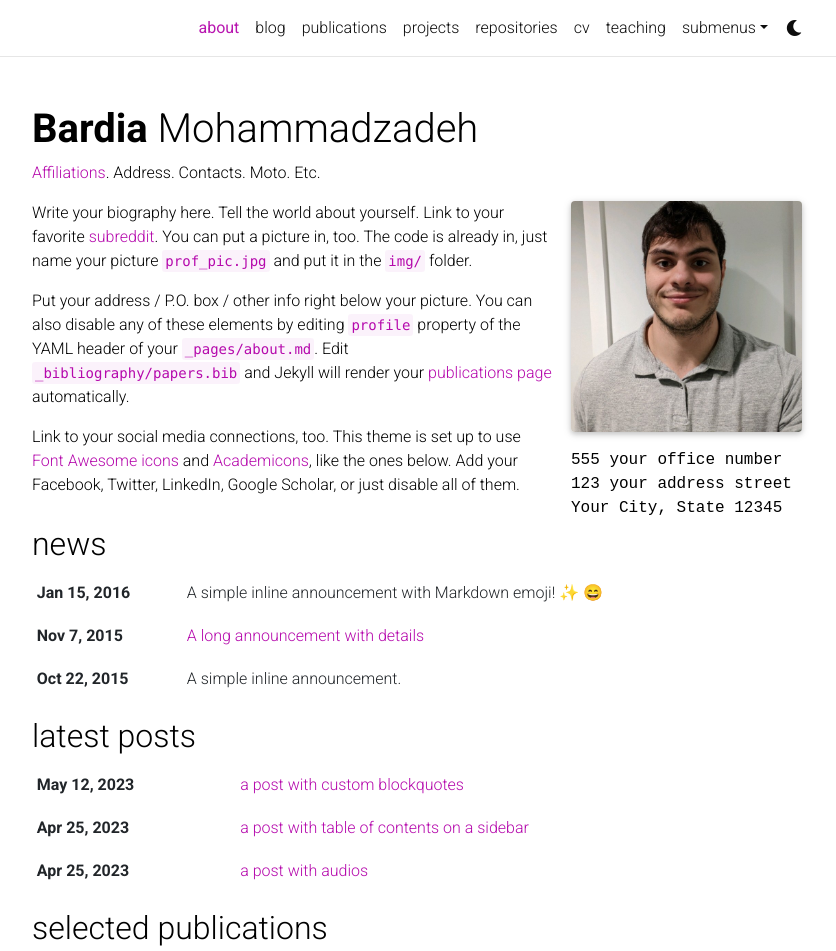
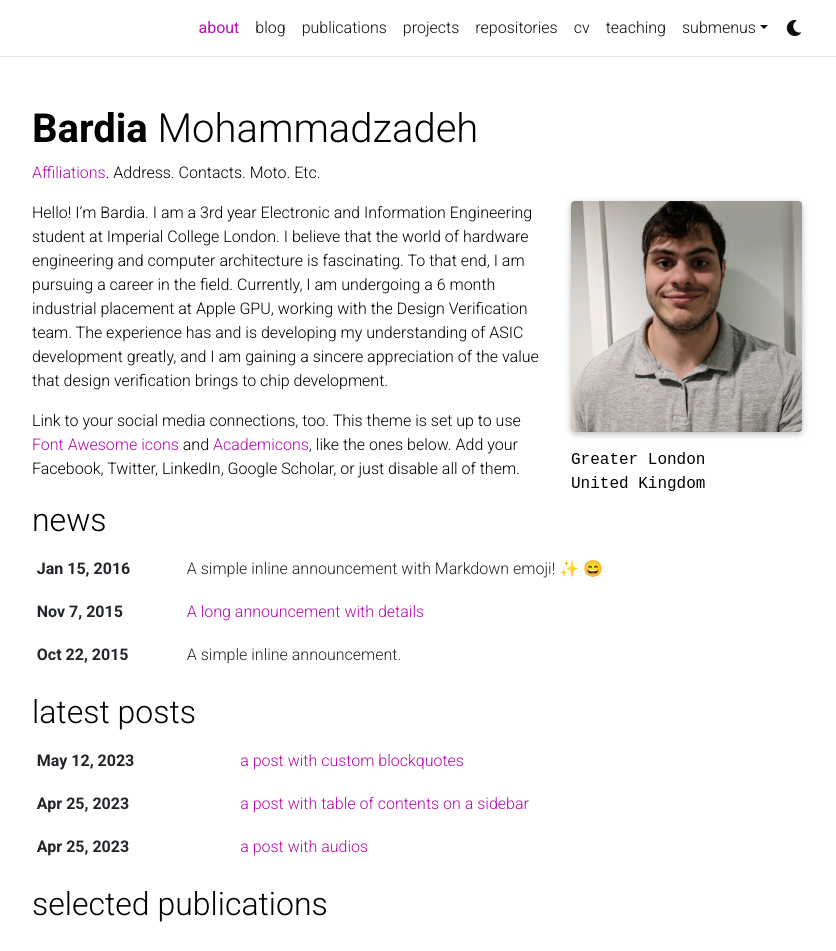
Before and after one commit to bardia01/al-folio.github.io, a Jekyll site: the page built from _pages/about.md, in a window 1280 px wide and 1264 px high, cut to the strip 0-951 px from the top of the window. Shown: the whole strip, without its empty margins (223-1059 px from the left). Built offline with Jekyll 4.4.1, drawn with Linux system fonts in a browser that asks for light colours; full-size pictures stand in for the smaller copies a plugin makes; emoji names are drawn with the system emoji font; comment, search, counter and statistics services are not loaded; a style sheet for code colours, icons or effects is not loaded.

Commit message:
added socials

```diff
--- a/_config.yml
+++ b/_config.yml
@@ -45,7 +45,7 @@
 # will use title and url fields
 # Take a look to https://github.com/jekyll/jekyll-feed for more customization
 
-rss_icon: true
+rss_icon: false
 
 # -----------------------------------------------------------------------------
 # Layout
@@ -71,11 +71,11 @@
 # Social integration
 # -----------------------------------------------------------------------------
 
-github_username: # your GitHub user name
+github_username: bardia01 # your GitHub user name
 gitlab_username: # your GitLab user name
 twitter_username: # your Twitter handle
 mastodon_username: # your mastodon instance+username in the format instance.tld/@username
-linkedin_username: # your LinkedIn user name
+linkedin_username: bardia-m-8188a5218 # your LinkedIn user name
 telegram_username: # your Telegram user name
 scholar_userid: # your Google Scholar ID
 semanticscholar_id: # your Semantic Scholar ID
--- a/_pages/about.md
+++ b/_pages/about.md
@@ -9,18 +9,15 @@
   image: prof_pic.jpg
   image_circular: false # crops the image to make it circular
   address: >
-    <p>555 your office number</p>
-    <p>123 your address street</p>
-    <p>Your City, State 12345</p>
+    <p>Greater London</p>
+    <p>United Kingdom</p>
 
 news: true  # includes a list of news items
 latest_posts: true  # includes a list of the newest posts
 selected_papers: true # includes a list of papers marked as "selected={true}"
 social: true  # includes social icons at the bottom of the page
 ---
+Hello! I'm Bardia. I am a 3rd year Electronic and Information Engineering student at Imperial College London. I believe that the world of hardware engineering and computer architecture is fascinating. To that end, I am pursuing a career in the field. Currently, I am undergoing a 6 month industrial placement at Apple GPU, working with the Design Verification team. The experience has and is developing my understanding of ASIC development greatly, and I am gaining a sincere appreciation of the value that design verification brings to chip development.
 
-Write your biography here. Tell the world about yourself. Link to your favorite [subreddit](http://reddit.com). You can put a picture in, too. The code is already in, just name your picture `prof_pic.jpg` and put it in the `img/` folder.
-
-Put your address / P.O. box / other info right below your picture. You can also disable any of these elements by editing `profile` property of the YAML header of your `_pages/about.md`. Edit `_bibliography/papers.bib` and Jekyll will render your [publications page](/al-folio/publications/) automatically.
 
 Link to your social media connections, too. This theme is set up to use [Font Awesome icons](http://fortawesome.github.io/Font-Awesome/) and [Academicons](https://jpswalsh.github.io/academicons/), like the ones below. Add your Facebook, Twitter, LinkedIn, Google Scholar, or just disable all of them.
```
